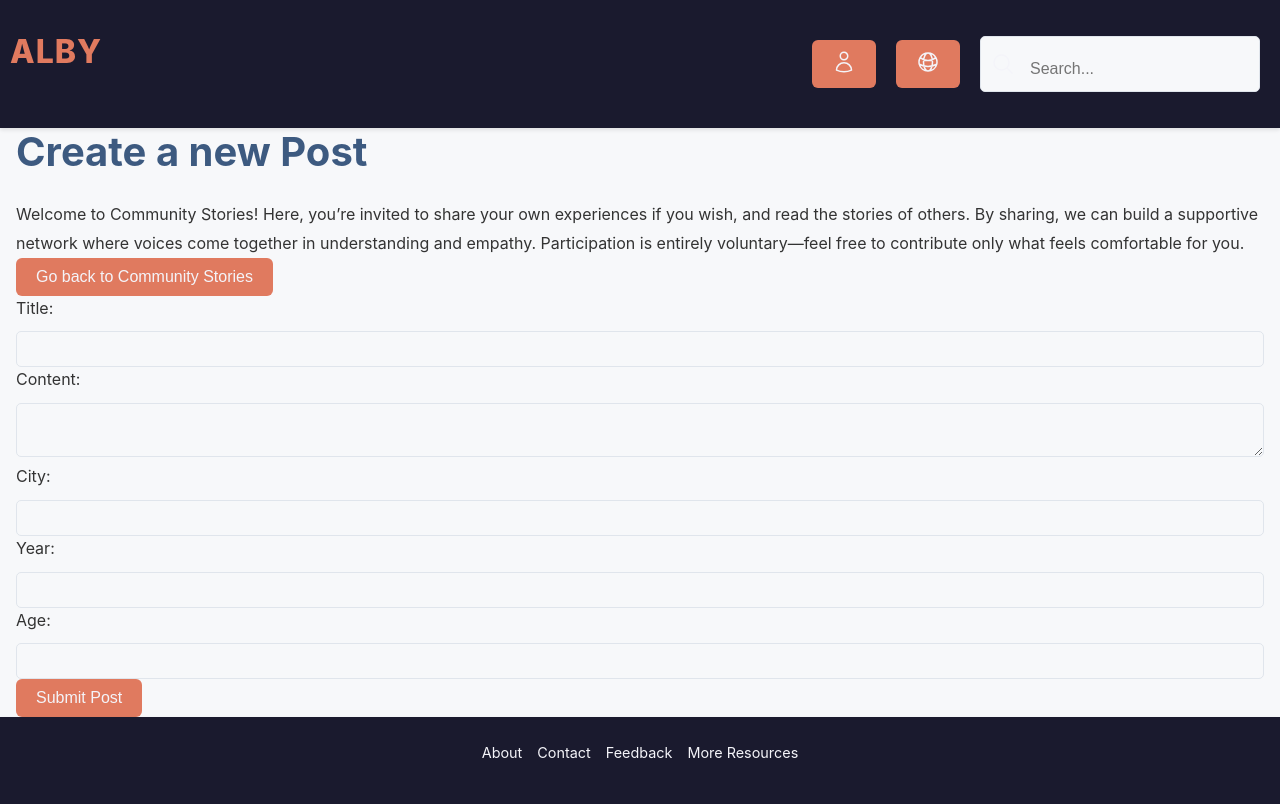
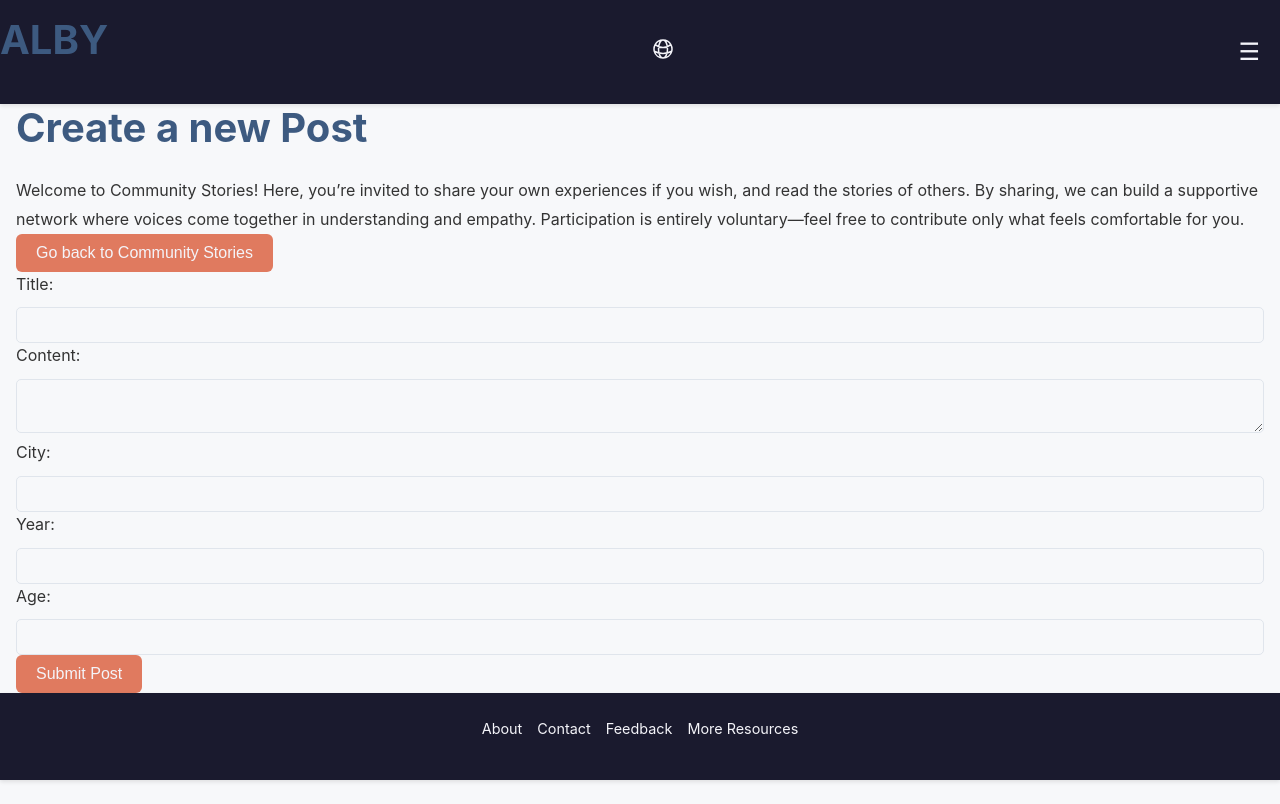
Before and after one commit to cc-co-code/cece-capstone-project, a Next.js app: page /create-post in a window 1280 px wide. Built offline with nearby package versions, Linux system fonts and the light colour scheme.

Commit message:
dropdown menu works but header needs styling..

```diff
--- a/src/components/Header.js
+++ b/src/components/Header.js
@@ -1,46 +1,68 @@
+import { useState } from "react";
+import { useRouter } from "next/router";
 import React from "react";
-import useAppStore from "./store/useAppStore";
-import { signIn } from "next-auth/react";
-
 import {
-  MagnifyingGlassIcon,
-  UserIcon,
   GlobeAltIcon,
+  ArrowRightEndOnRectangleIcon,
 } from "@heroicons/react/24/outline";
 
-const Header = () => {
-  // Falls du den toggleLanguage später benötigst, aktiviere useAppStore
-  const language = useAppStore((state) => state.language);
-  const setLanguage = useAppStore((state) => state.setLanguage);
+function Header() {
+  const router = useRouter();
+  const [menuOpen, setMenuOpen] = useState(false);
+  const [language, setLanguage] = useState("en");
+
+  const toggleMenu = () => {
+    setMenuOpen((prev) => !prev);
+  };
+
+  const navigateAndCloseMenu = (path) => {
+    router.push(path);
+    setMenuOpen(false);
+  };
 
   const toggleLanguage = () => {
-    console.log("Language toggled"); // Debug-Log, bis useAppStore verfügbar ist
+    setLanguage((prevLang) => (prevLang === "en" ? "de" : "en"));
+    console.log(`Language changed to: ${language}`);
   };
 
   return (
     <header className="header">
-      <h1 className="header-logo">ALBY</h1>
+      <h1>ALBY</h1>
 
-      <div className="header-controls">
-        <button onClick={() => signIn()} className="header-profile">
-          <UserIcon className="icon" height={24} width={24} />
-        </button>
+      <button className="header-language-toggle" onClick={toggleLanguage}>
+        <GlobeAltIcon className="icon" height={24} width={24} />
+      </button>
 
-        <button className="header-language-toggle" onClick={toggleLanguage}>
-          <GlobeAltIcon className="icon" height={24} width={24} />
-        </button>
+      <button onClick={toggleMenu} className="menu-toggle">
+        ☰
+      </button>
 
-        <div className="header-search-container">
-          <MagnifyingGlassIcon className="icon" height={24} width={24} />
-          <input
-            className="header-search"
-            type="text"
-            placeholder="Search..."
-          />
-        </div>
-      </div>
+      {menuOpen && (
+        <nav className="dropdown-menu">
+          <button onClick={() => navigateAndCloseMenu("/")}>Home</button>
+          <button onClick={() => navigateAndCloseMenu("/community-stories")}>
+            Community Stories
+          </button>
+          <button onClick={() => navigateAndCloseMenu("/about")}>About</button>
+          <button onClick={() => navigateAndCloseMenu("/resources")}>
+            Resources
+          </button>
+
+          <button
+            onClick={() => navigateAndCloseMenu("/api/auth/signin")}
+            className="dropdown-item"
+          >
+            <ArrowRightEndOnRectangleIcon
+              className="icon"
+              height={18}
+              width={18}
+            />
+            Login
+          </button>
+        </nav>
+      )}
     </header>
   );
-};
+}
 
 export default Header;
--- a/styles/globals.css
+++ b/styles/globals.css
@@ -138,36 +138,7 @@ textarea:focus {
   color: var(--text-dark);
   box-shadow: 0 2px 4px rgba(0, 0, 0, 0.1);
 }
-.header-search-container {
-  display: flex;
-  align-items: center;
-  background-color: var(--background-light);
-  padding: 5px 10px;
-  border-radius: 5px;
-  border: 1px solid var(--border-color);
-  gap: 10px;
-}
 
-.header-search {
-  border: none;
-  outline: none;
-  background: none;
-  color: var(--text-light);
-  font-size: 1rem;
-  flex: 1;
-  padding-left: 5px;
-}
-.header,
-.footer {
-  width: 100vw;
-  position: relative;
-  left: 50%;
-  transform: translateX(-50%);
-  padding: 1rem 0;
-  background-color: var(--background-dark);
-  color: var(--text-dark);
-  box-shadow: 0 2px 4px rgba(0, 0, 0, 0.1);
-}
 .header-logo {
   font-size: 2rem; /* Slightly larger for emphasis */
   color: var(--highlight); /* Warm orange for a vibrant accent */
@@ -195,7 +166,63 @@ textarea:focus {
   }
 }
 
-.header-controls {
+.menu-toggle,
+.header-language-toggle {
+  font-size: 1.5rem;
+  background: none;
+  border: none;
+  cursor: pointer;
+}
+
+.icon {
+  cursor: pointer;
+}
+
+.dropdown-menu {
+  display: flex;
+  flex-direction: column;
+  gap: 0.5rem;
+  position: absolute;
+  top: 3rem;
+  right: 1rem;
+  background: var(--highlight);
+  padding: 1rem;
+  border-radius: 5px;
+  box-shadow: 0 4px 8px rgba(0, 0, 0, 0.1);
+  z-index: 10;
+}
+
+.dropdown-menu button {
+  background: none;
+  border: none;
+  cursor: pointer;
+  padding: 0.5rem;
+  text-align: left;
+  width: 100%;
+}
+.menu.open .dropdown-menu {
+  display: flex;
+}
+
+@media (min-width: 768px) {
+  .menu-toggle {
+    display: block;
+  }
+}
+
+.header,
+.footer {
+  width: 100vw;
+  position: relative;
+  left: 50%;
+  transform: translateX(-50%);
+  padding: 1rem 0;
+  background-color: var(--background-dark);
+  color: var(--text-dark);
+  box-shadow: 0 2px 4px rgba(0, 0, 0, 0.1);
+}
+
+/* .header-controls {
   display: flex;
   align-items: center;
   gap: 20px;
@@ -212,7 +239,7 @@ textarea:focus {
   width: 24px;
   height: 24px;
   color: var(--text-dark);
-}
+} */
 
 .button-container {
   display: flex;
@@ -245,7 +272,6 @@ button:hover {
   background-color: var(--secondary);
 }
 
-/* Article Preview */
 .article-preview {
   background-color: var(--background-light);
   border: 1px solid var(--border-color);
@@ -267,7 +293,7 @@ button:hover {
   opacity: 0;
   transform: translateY(10px);
   animation: fadeIn 0.6s ease forwards;
-  animation-delay: 0.3s; /* Delay to avoid overwhelming animation */
+  animation-delay: 0.3s;
 }
 
 @keyframes fadeIn {
```
